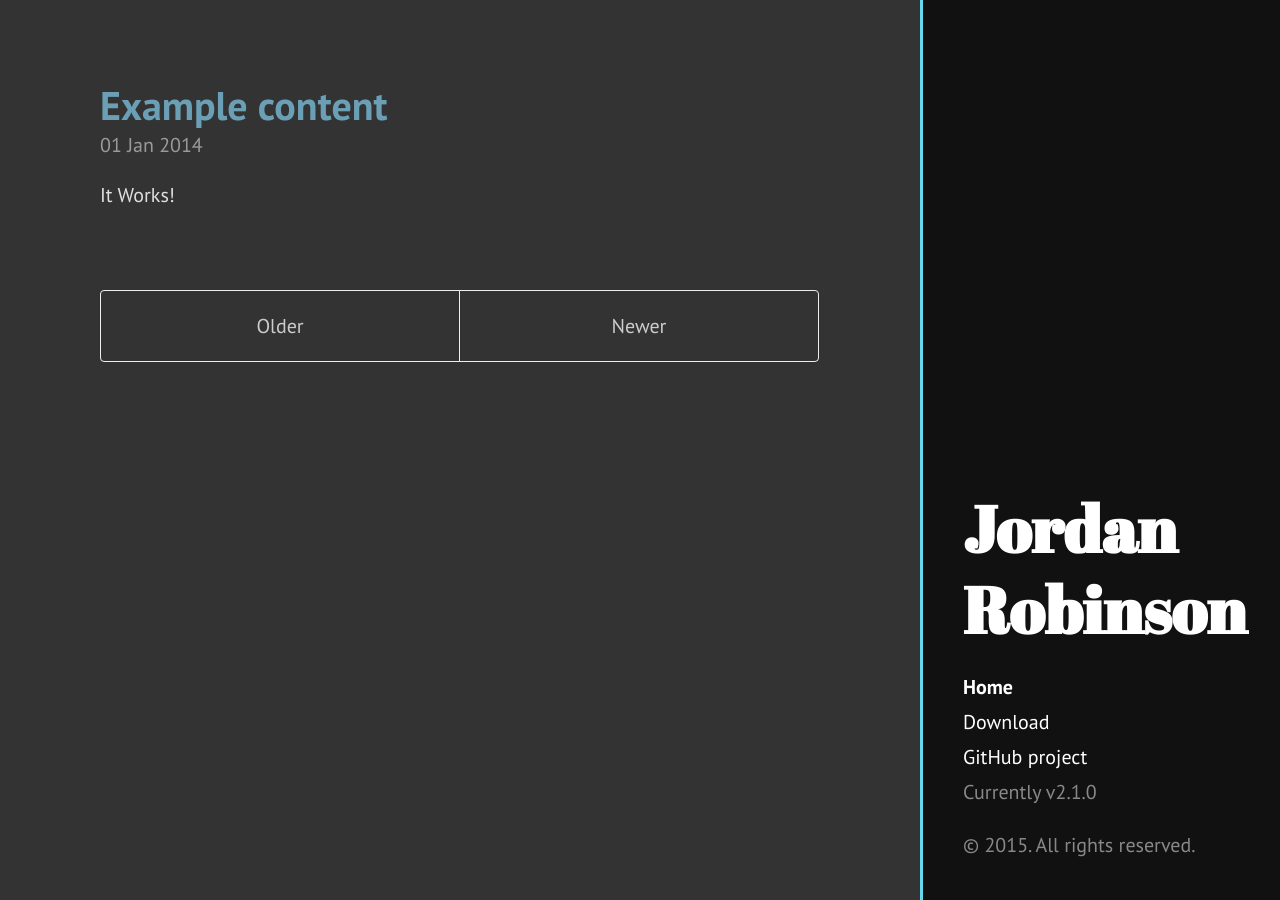
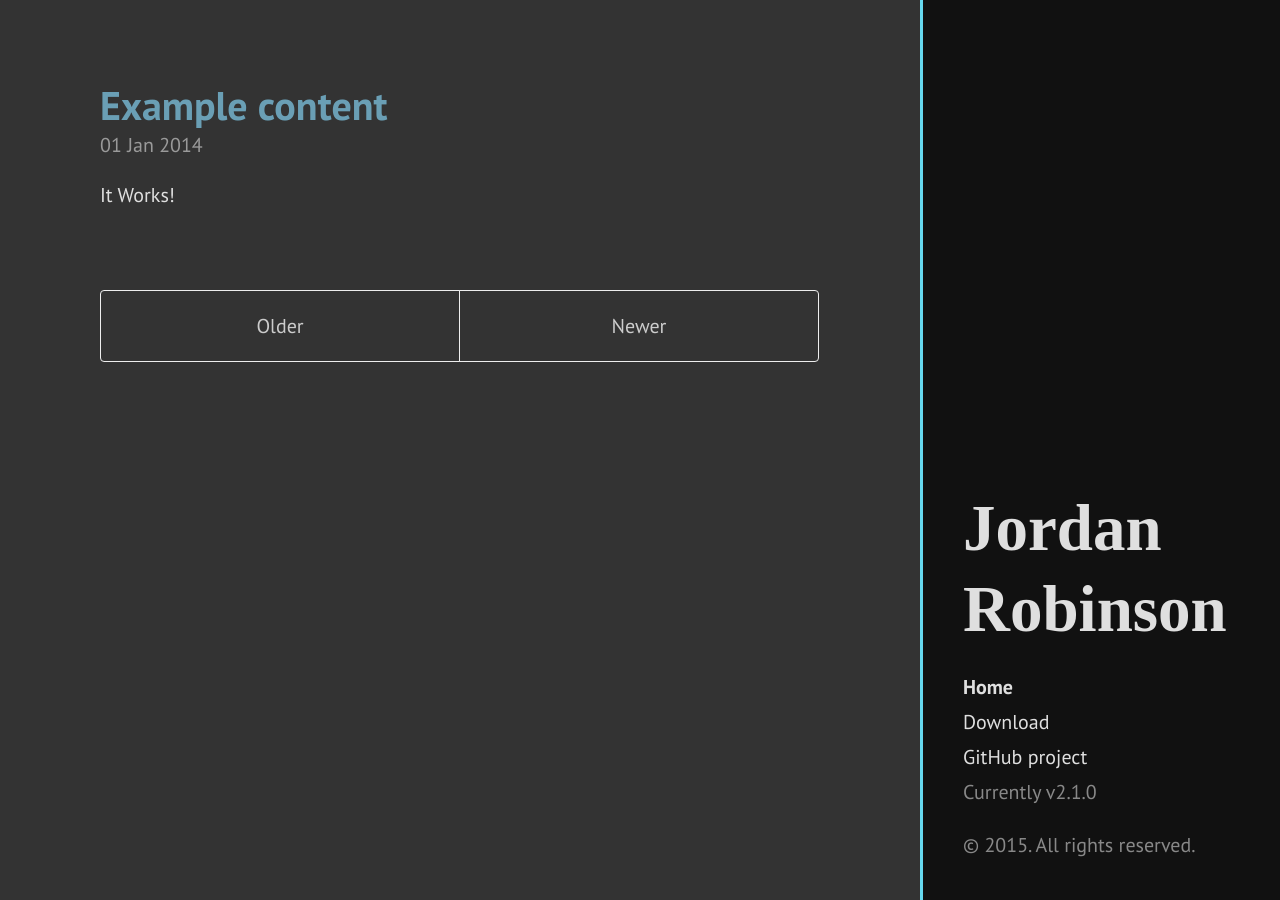
Before and after one commit to jordanrobinson/blog, a Jekyll site: the page built from index.html, in a window 1280 px wide. Built offline with Jekyll 4.4.1, drawn with Linux system fonts in a browser that asks for light colours; Markdown is read by kramdown in place of the engine named in the settings; the list of posts is cut into pages by our own code.

Commit message:
Minor fixes

```diff
--- a/_includes/head.html
+++ b/_includes/head.html
@@ -1,6 +1,5 @@
 <head>
   <link href="http://gmpg.org/xfn/11" rel="profile">
-  <link rel="stylesheet" type="text/css" href="http://fonts.googleapis.com/css?family=Vollkorn">
   <meta http-equiv="X-UA-Compatible" content="IE=edge">
   <meta http-equiv="content-type" content="text/html; charset=utf-8">
 
@@ -20,7 +19,7 @@
   <link rel="stylesheet" href="{{ site.baseurl }}public/css/syntax.css">
   <link rel="stylesheet" href="{{ site.baseurl }}public/css/hyde.css">
   <link rel="stylesheet" href="{{ site.baseurl }}public/css/custom.css">
-  <link rel="stylesheet" href="http://fonts.googleapis.com/css?family=PT+Sans:400,400italic,700|Abril+Fatface">
+  <link rel="stylesheet" href="http://fonts.googleapis.com/css?family=PT+Sans:400,400italic,700|Vollkorn">
 
   <!-- Icons -->
   <link rel="apple-touch-icon-precomposed" sizes="144x144" href="{{ site.baseurl }}public/apple-touch-icon-144-precomposed.png">
--- a/public/css/custom.css
+++ b/public/css/custom.css
@@ -7,3 +7,7 @@ body {
 border-left: #66d9ef 3px solid;
 background-color: #111;
 }
+
+.sidebar a {
+    color: #DFDFDF;
+}
```
